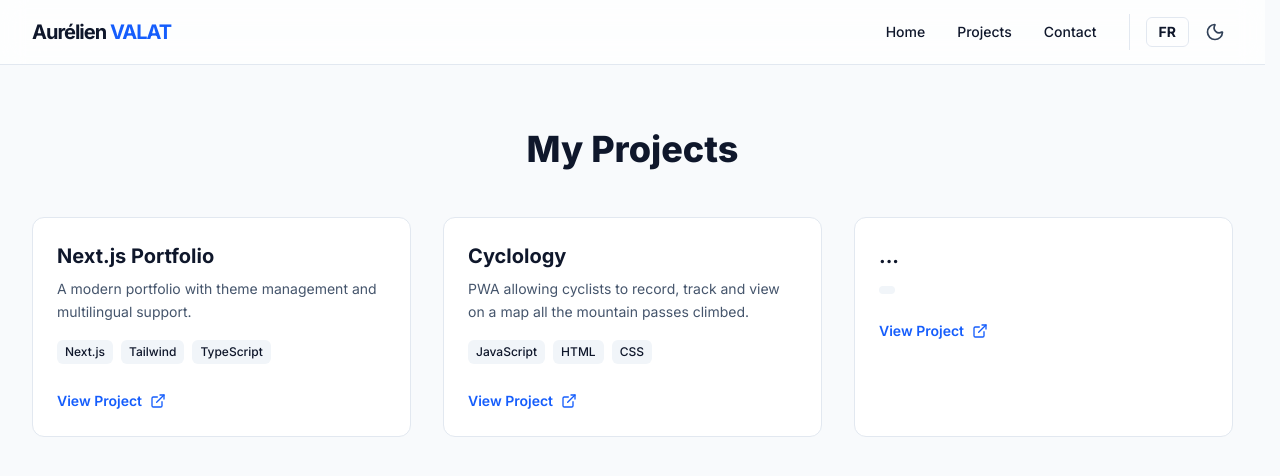
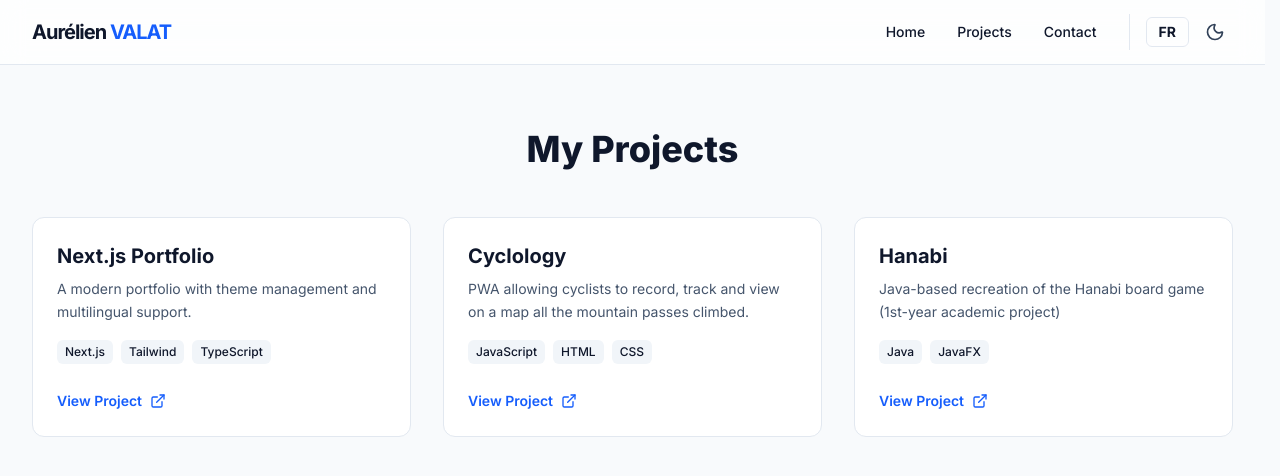
Before and after one commit to AurelienValat/portfolio, a Next.js app: page /en/projects in a window 1280 px wide. Shown: the top 476 px of the page. Built offline with nearby package versions, Linux system fonts and the light colour scheme.

Commit message:
add Hanabi project

```diff
--- a/app/[locale]/projects/page.tsx
+++ b/app/[locale]/projects/page.tsx
@@ -12,7 +12,7 @@ export default async function ProjectsPage({ params }: { params: Promise<{ local
 
     // On transforme l'objet JSON en tableau pour mapper dessus
     // Ajouter chaque nouveau projet en + du .json
-    const projectKeys = ['portfolio', 'cyclology', 'project3'] as const;
+    const projectKeys = ['portfolio', 'cyclology', 'hanabi'] as const;
 
     return (
         <div className="max-w-7xl mx-auto px-4 py-16 sm:px-6 lg:px-8">
--- a/messages/en.json
+++ b/messages/en.json
@@ -31,12 +31,12 @@
         "link": "https://github.com/AurelienValat/cyclology",
         "image": "/images/cyclology.png"
       },
-      "project3": {
-        "title": "...",
-        "description": "",
-        "tags": [""],
-        "link": "",
-        "image": ""
+      "hanabi": {
+        "title": "Hanabi",
+        "description": "Java-based recreation of the Hanabi board game (1st-year academic project)",
+        "tags": ["Java", "JavaFX"],
+        "link": "https://github.com/JulesVialas/Hanabi-Java.git",
+        "image": "/images/hanabi.png"
       }
     }
   },
--- a/messages/fr.json
+++ b/messages/fr.json
@@ -28,15 +28,15 @@
         "title": "Cyclology",
         "description": "PWA permettant aux cyclistes d'enregistrer, de suivre et de visualiser sur une carte tous les cols gravis.",
         "tags": ["JavaScript", "HTML", "CSS"],
-        "link": "https://github.com/AurelienValat/cyclology",
+        "link": "https://github.com/AurelienxValat/cyclology",
         "image": "/images/cyclology.png"
       },
-      "project3": {
-        "title": "...",
-        "description": "",
-        "tags": [""],
-        "link": "",
-        "image": ""
+      "hanabi": {
+        "title": "Hanabi",
+        "description": "Projet de 1ère année de BUT Informatique de créaction du jeu de société Hanabi en Java.",
+        "tags": ["Java", "JavaFX"],
+        "link": "https://github.com/JulesVialas/Hanabi-Java.git",
+        "image": "/images/hanabi.png"
       }
     }
   },
```
Also changed, not shown: public/images/hanabi.png (added).
